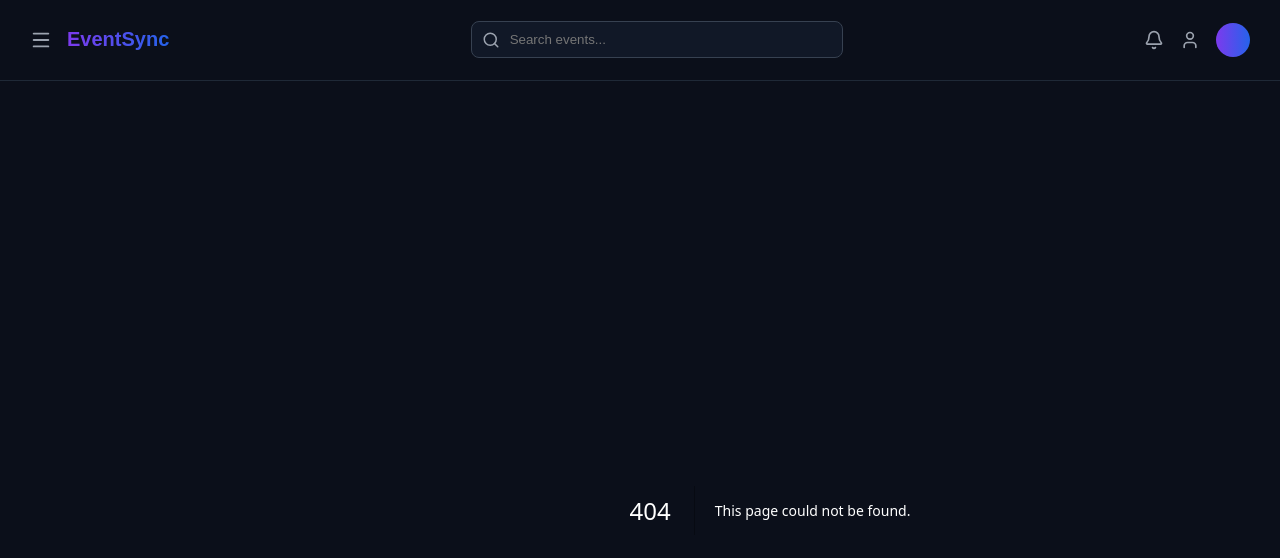
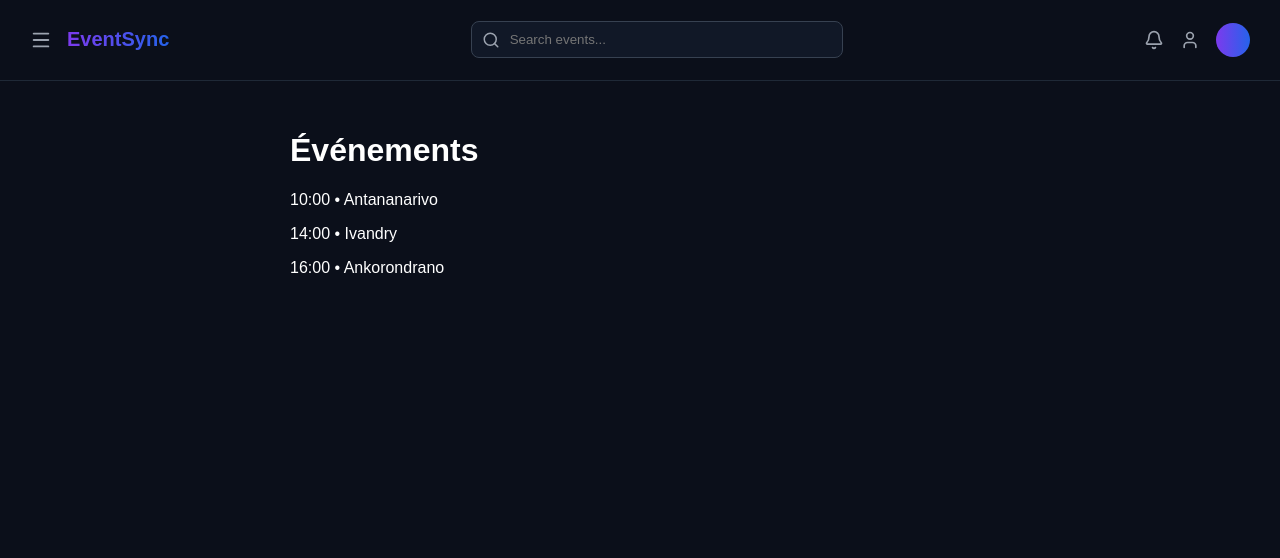
Before and after one commit to Web3CoderExam/ExamWeb3Coder, a Next.js app: page /eventPage in a window 1280 px wide. Before the commit this address had no page. Shown: the top 558 px of the page. Built offline with nearby package versions, Linux system fonts and the light colour scheme.

Commit message:
Update Structure

```diff
--- /dev/null
+++ b/src/app/eventPage/page.jsx
@@ -0,0 +1,46 @@
+import EventCard from "@/components/EventCard/EventCard";
+
+const events = [
+  {
+    id: 1,
+    title: "Concert",
+    date: "2026-04-28",
+    time: "10:00",
+    location: "Antananarivo",
+  },
+  {
+    id: 2,
+    title: "Conférence Tech",
+    date: "2026-04-29",
+    time: "14:00",
+    location: "Ivandry",
+  },
+  {
+    id: 3,
+    title: "Meetup Dev",
+    date: "2026-04-30",
+    time: "16:00",
+    location: "Ankorondrano",
+  },
+];
+
+export default function EventsPage() {
+  return (
+    <div className="p-6">
+      <h1 className="text-2xl font-bold mb-4">Événements</h1>
+
+      <div className="grid grid-cols-1 md:grid-cols-3 gap-4">
+        {events.map((event) => (
+          <EventCard
+            key={event.id}
+            session={{
+              ...event,
+              room: event.location,
+              speakers: [],
+            }}
+          />
+        ))}
+      </div>
+    </div>
+  );
+}
--- a/src/app/globals.css
+++ b/src/app/globals.css
@@ -1,20 +1,19 @@
-* {
-  margin: 0;
-  padding: 0;
-  box-sizing: border-box;
+:root {
+  /* COLORS */
+  --bg-primary: #0b0f1a;
+  --bg-secondary: #111827;
+  --bg-card: rgba(255,255,255,0.05);
+
+  --border: rgba(255,255,255,0.1);
+
+  --text-primary: #ffffff;
+  --text-secondary: #9ca3af;
+
+  --gradient-primary: linear-gradient(90deg, #7c3aed, #2563eb);
+
+  --live: #00f5ff;
+
+  /* SPACING */
+  --radius: 12px;
+  --padding: 12px;
 }
-
-body {
-  background: #0b0f1a;
-  color: white;
-  font-family: Arial, sans-serif;
-}
-
-a {
-  text-decoration: none;
-  color: inherit;
-}
-
-input, button {
-  font-family: inherit;
-}
--- a/src/app/layout.js
+++ b/src/app/layout.js
@@ -2,8 +2,8 @@
 
 import { useState } from "react";
 import styles from "./layout.module.css";
-import Navbar from "../components/Navbar/Navbar";
-import Sidebar from "../components/Sidebar/Sidebar";
+import Navbar from "../components/layout/Navbar/Navbar";
+import Sidebar from "../components/layout/Sidebar/Sidebar";
 
 export default function RootLayout({ children }) {
   const [isOpen, setIsOpen] = useState(false);
--- a/src/components/EventCard/EventCard.jsx
+++ b/src/components/EventCard/EventCard.jsx
@@ -1,27 +1,24 @@
 "use client";
 
 export default function EventCard({ session, isLive, onClick }) {
+  if (!session) return null;
+
   return (
     <div
       className={`card ${isLive ? "live" : ""}`}
       onClick={() => onClick?.(session)}
     >
-
-      {/* BADGE LIVE */}
       {isLive && <span className="badge">LIVE</span>}
 
-      {/* TIME + ROOM */}
       <p>
-        {session?.time} • {session?.room}
+        {session.time} • {session.room || session.location}
       </p>
 
-      {/* SPEAKERS */}
       <div className="speakers">
-        {session?.speakers?.map((s, i) => (
+        {session.speakers?.map((s, i) => (
           <img key={i} src={s.photo} title={s.name} />
         ))}
       </div>
-
     </div>
   );
 }
--- a/src/components/Sidebar/Sidebar.jsx
+++ b/src/components/layout/Sidebar/Sidebar.jsx
@@ -63,14 +63,6 @@ export default function Sidebar({ isOpen }) {
           <span>Favorites</span>
         </Link>
 
-        <Link
-          href="/settings"
-          className={`${styles.item} ${pathname === "/settings" ? styles.active : ""}`}
-        >
-          <Settings className={styles.icon} />
-          <span>Settings</span>
-        </Link>
-
       </nav>
     </div>
   );
--- a/src/data/mockData.json
+++ b/src/data/mockData.json
@@ -13,6 +13,7 @@
           "duration": 2,
           "title": "Introduction",
           "speaker": "Ben",
+          "room": "Room A",
           "description": "Présentation générale du programme."
         },
         {
@@ -21,6 +22,7 @@
           "duration": 1,
           "title": "Drones et Capteurs",
           "speaker": "Aina",
+          "room": "Room B",
           "description": "Utilisation des drones pour collecter des données."
         }
       ]
```
Also changed, not shown: src/app/page.jsx (+3 -43 lines), src/components/layout/Footer/Footer.jsx (added), src/components/layout/Footer/Footer.module.css (added), src/components/layout/Navbar/Navbar.jsx (renamed from src/components/Navbar/Navbar.jsx), src/components/layout/Navbar/Navbar.module.css (renamed from src/components/Navbar/Navbar.module.css), src/components/layout/Sidebar/Sidebar.module.css (renamed from src/components/Sidebar/Sidebar.module.css).
